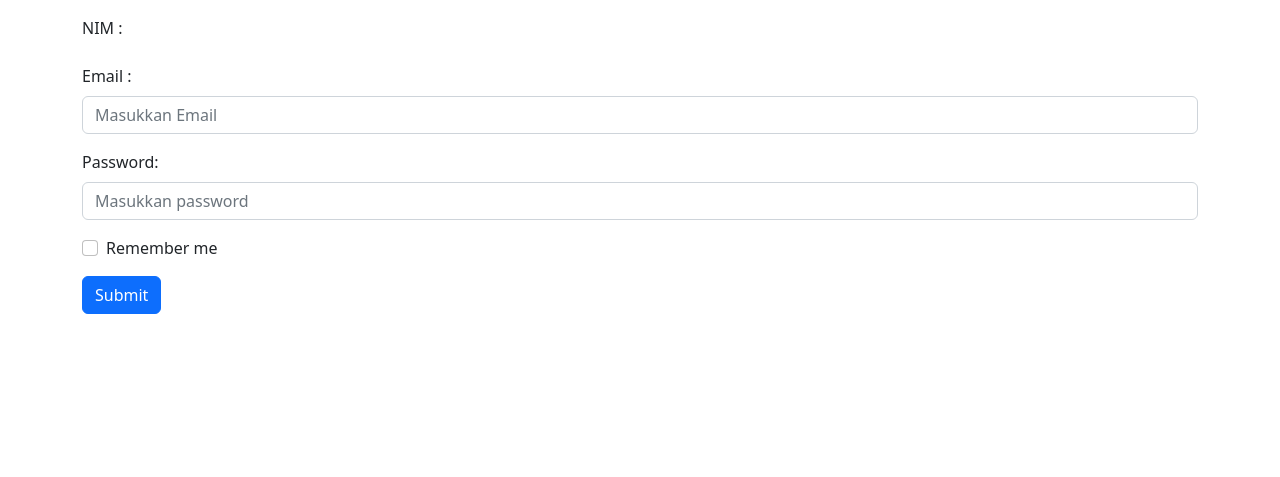
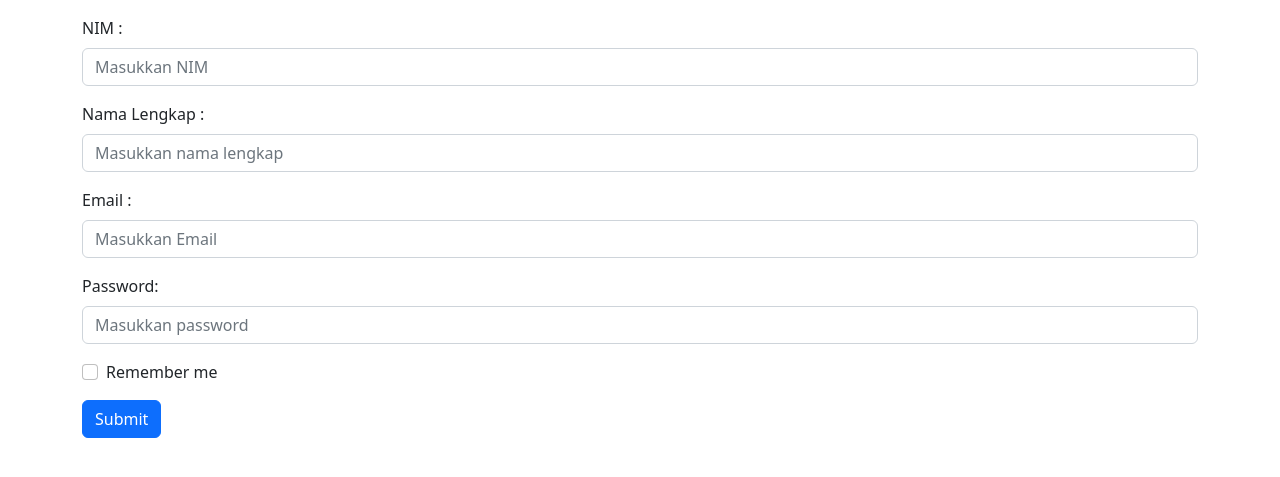
Before and after one commit to jalalbinotong/sim_lsp, a CodeIgniter app: page /simlsp/cdaftar/formdaftar in a window 1280 px wide. Shown: the part 56-533 px from the top of the page. Run offline with CodeIgniter, Linux system fonts and the light colour scheme.

Commit message:
1.5 (fix register)
error missing form

```diff
--- a/application/views/formdaftar.php
+++ b/application/views/formdaftar.php
@@ -60,6 +60,11 @@ if ($pesan == "") {
             </div>
             <div class="mb-3">
                 <label class="form-label">NIM :</label>
+                <input type="number" class="form-control" id="nim" placeholder="Masukkan NIM" name="nim">
+            </div>
+            <div class="mb-3">
+                <label class="form-label">Nama Lengkap :</label>
+                <input type="text" class="form-control" id="nama_lengkap" placeholder="Masukkan nama lengkap" name="nama_lengkap">
             </div>
             <div class="mb-3">
                 <label class="form-label">Email :</label>
```
